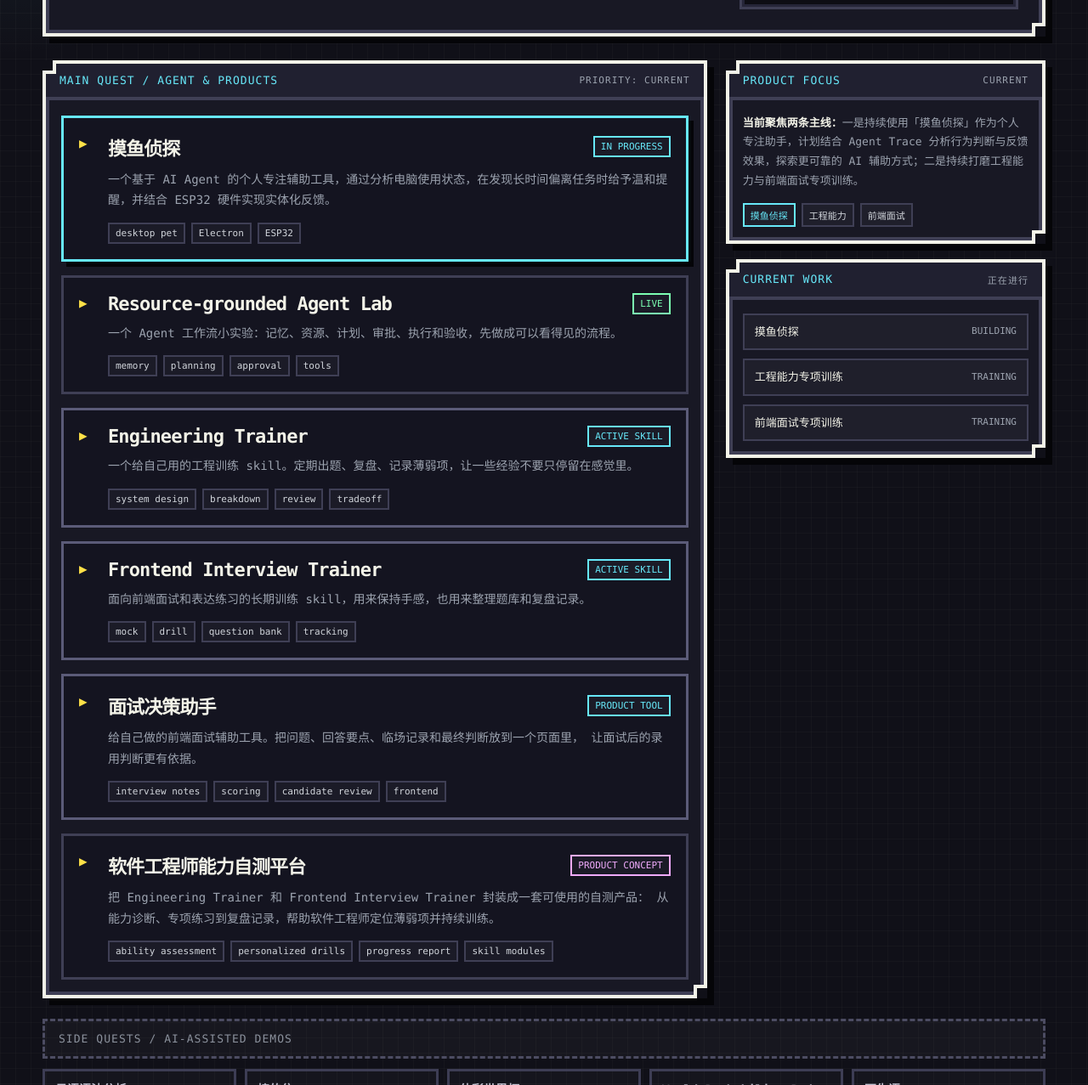
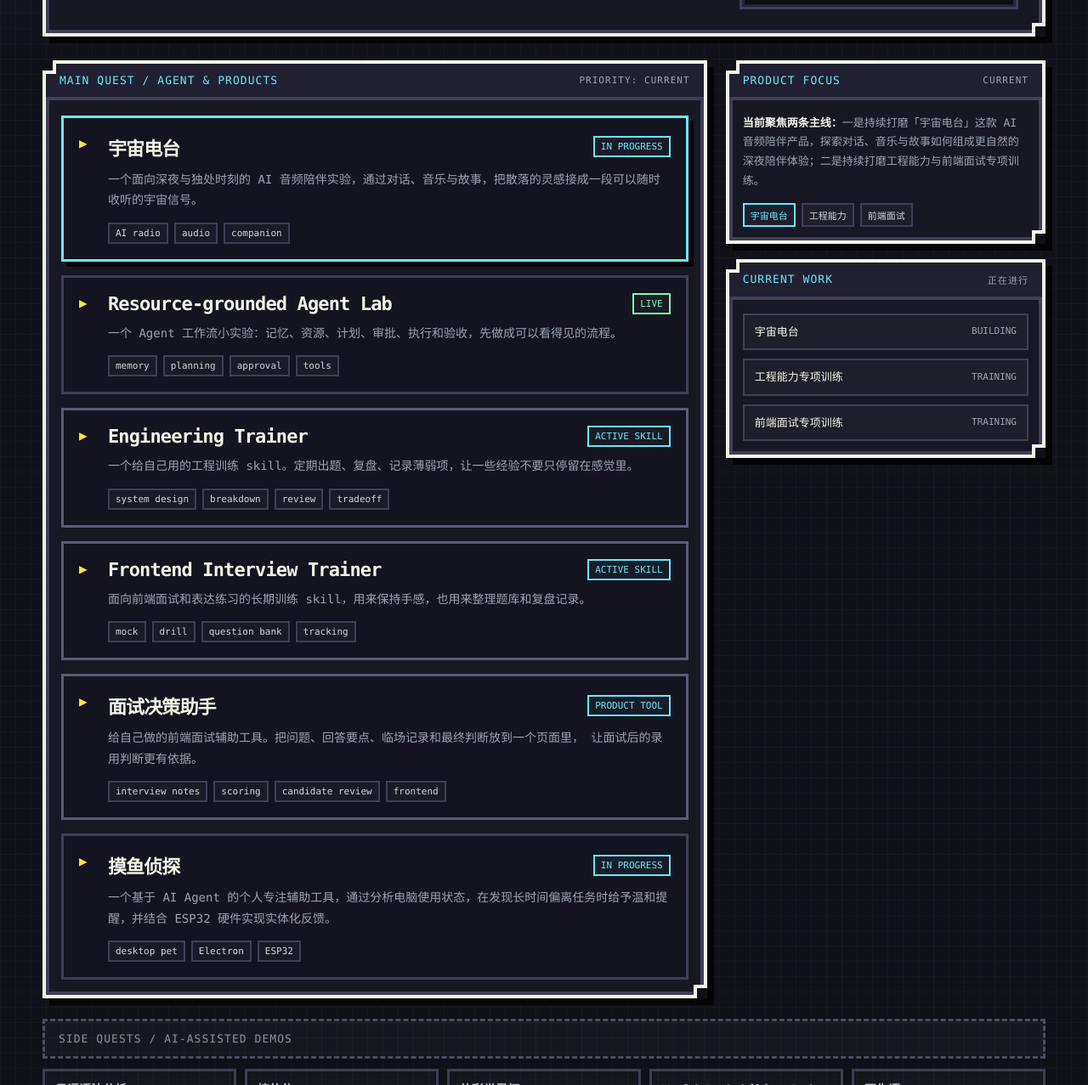
Before and after one commit to mayloveless/wanglingfei.github.com, a Jekyll site: the page index.html, which Jekyll copies as it is, in a window 1280 px wide and 1400 px high, scrolled down 258 px, cut to the strip 123-1400 px from the top of the window. Shown: the whole strip at 85% size. Built offline with Jekyll 4.4.1, drawn with Linux system fonts in a browser that asks for light colours.

Commit message:
feat: update index.html

```diff
--- a/index.html
+++ b/index.html
@@ -538,8 +538,8 @@
       <div class="avatar-box">
         <img
           class="agent-pet-image"
-          src="/images/lab/agent-pet.png"
-          alt="戴侦探帽、手持放大镜的机器人 Agent Pet"
+          src="/images/lab/cosmic-radio.png"
+          alt="漂浮在星空中、发出青色信号波的像素风复古宇宙电台"
           width="1254"
           height="1254"
         />
@@ -556,16 +556,16 @@
         <div class="quest-list">
           <article class="quest primary">
             <div class="quest-head">
-              <h2>摸鱼侦探</h2>
+              <h2>宇宙电台</h2>
               <span class="badge active">IN PROGRESS</span>
             </div>
             <p>
-             一个基于 AI Agent 的个人专注辅助工具，通过分析电脑使用状态，在发现长时间偏离任务时给予温和提醒，并结合 ESP32 硬件实现实体化反馈。
+              一个面向深夜与独处时刻的 AI 音频陪伴实验，通过对话、音乐与故事，把散落的灵感接成一段可以随时收听的宇宙信号。
             </p>
             <div class="badges">
-              <span class="badge">desktop pet</span>
-              <span class="badge">Electron</span>
-              <span class="badge">ESP32</span>
+              <span class="badge">AI radio</span>
+              <span class="badge">audio</span>
+              <span class="badge">companion</span>
             </div>
           </article>
 
@@ -644,20 +644,18 @@
             </div>
           </a>
 
-          <article class="quest ">
+          <article class="quest">
             <div class="quest-head">
-              <h3>软件工程师能力自测平台</h3>
-              <span class="badge soft">PRODUCT CONCEPT</span>
+              <h3>摸鱼侦探</h3>
+              <span class="badge active">IN PROGRESS</span>
             </div>
             <p>
-              把 Engineering Trainer 和 Frontend Interview Trainer 封装成一套可使用的自测产品：
-              从能力诊断、专项练习到复盘记录，帮助软件工程师定位薄弱项并持续训练。
+              一个基于 AI Agent 的个人专注辅助工具，通过分析电脑使用状态，在发现长时间偏离任务时给予温和提醒，并结合 ESP32 硬件实现实体化反馈。
             </p>
             <div class="badges">
-              <span class="badge">ability assessment</span>
-              <span class="badge">personalized drills</span>
-              <span class="badge">progress report</span>
-              <span class="badge">skill modules</span>
+              <span class="badge">desktop pet</span>
+              <span class="badge">Electron</span>
+              <span class="badge">ESP32</span>
             </div>
           </article>
         </div>
@@ -671,10 +669,10 @@
           </div>
           <div class="mini-body">
             <p class="product-summary">
-            <strong>当前聚焦两条主线：</strong>一是持续使用「摸鱼侦探」作为个人专注助手，计划结合 Agent Trace 分析行为判断与反馈效果，探索更可靠的 AI 辅助方式；二是持续打磨工程能力与前端面试专项训练。
+              <strong>当前聚焦两条主线：</strong>一是持续打磨「宇宙电台」这款 AI 音频陪伴产品，探索对话、音乐与故事如何组成更自然的深夜陪伴体验；二是持续打磨工程能力与前端面试专项训练。
             </p>
             <div class="badges">
-              <span class="badge active">摸鱼侦探</span>
+              <span class="badge active">宇宙电台</span>
               <span class="badge">工程能力</span>
               <span class="badge">前端面试</span>
             </div>
@@ -689,7 +687,7 @@
           <div class="mini-body">
             <div class="current-work-list">
               <div class="current-work-item">
-                <span>摸鱼侦探</span>
+                <span>宇宙电台</span>
                 <span>building</span>
               </div>
               <div class="current-work-item">
@@ -743,7 +741,7 @@
           <span>比赛作品，一个面向多量子平台的 AI Agent 工具，将 OpenQASM 转换为统一 IR，支持 SpinQ、OriginQ、Braket 运行，并提供自然语言生成、量子程序修复、编译与交互式学习体验。</span>
           <div class="open">open</div>
         </a>
-         <a class="side-quest" href="https://www.bilibili.com/video/BV1FutN6SEc9" target="_blank" rel="noreferrer">
+        <a class="side-quest" href="https://www.bilibili.com/video/BV1FutN6SEc9" target="_blank" rel="noreferrer">
           <strong>她的天气</strong>
           <div class="project-rank">She Nicest 烈变 · 2026 夏季千人黑客松 AIGC赛道 No.4 (4/19) </div>
           <span>一支 AIGC 短片，把更年期女性难以言说的身体感受，转化为只有她自己身处其中的“私人天气”。</span>
```
Also changed, not shown: 1 other file.
